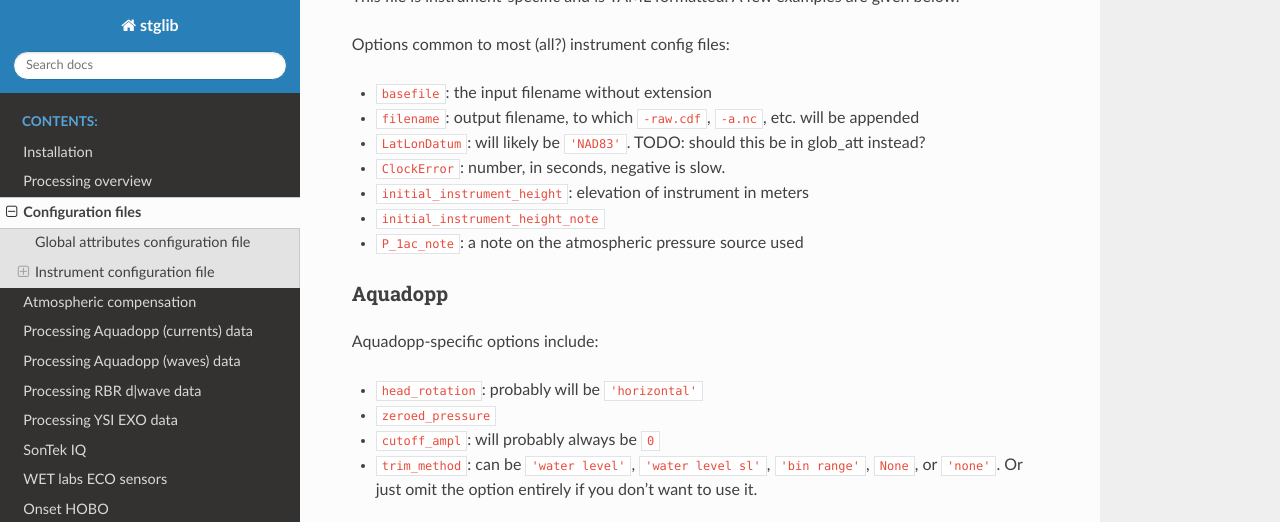
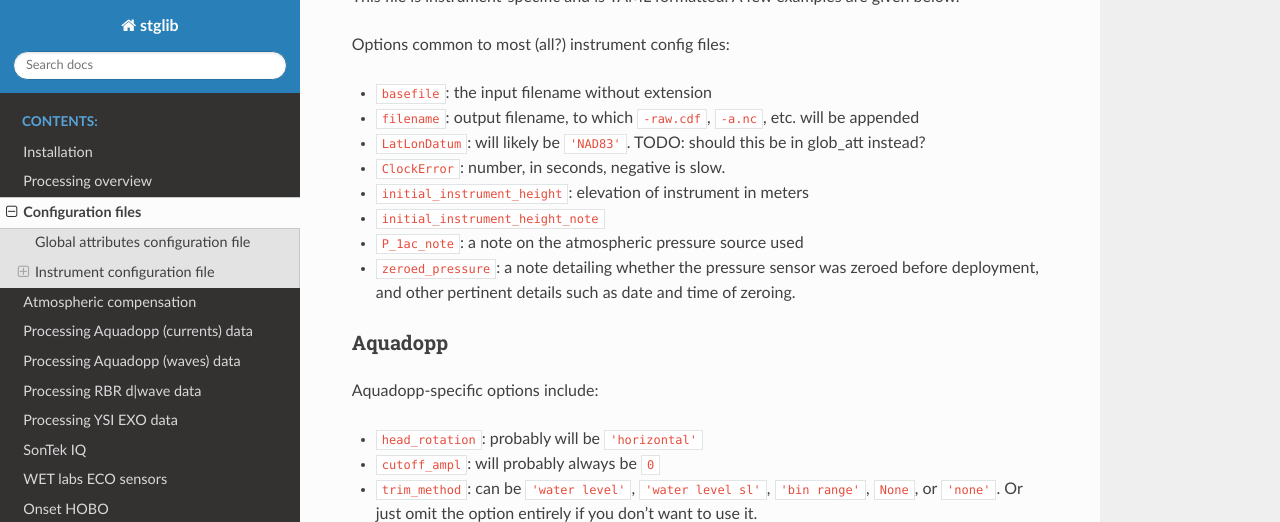
Before and after one commit to USGS-CMG/stglib, a Sphinx documentation site: the page built from doc/config.rst, in a window 1280 px wide and 900 px high, scrolled down 555 px, cut to the strip 0-522 px from the top of the window. Built offline with Sphinx 7.4.7 and the Read the Docs theme 2.0.0, drawn with Linux system fonts in a browser that asks for light colours.

Commit message:
update zeroed_pressure docs

```diff
--- a/doc/config.rst
+++ b/doc/config.rst
@@ -25,6 +25,7 @@ Options common to most (all?) instrument config files:
 - ``initial_instrument_height``: elevation of instrument in meters
 - ``initial_instrument_height_note``
 - ``P_1ac_note``: a note on the atmospheric pressure source used
+- ``zeroed_pressure``: a note detailing whether the pressure sensor was zeroed before deployment, and other pertinent details such as date and time of zeroing.
 
 Aquadopp
 --------
```
Also changed, not shown: other parts of doc/config.rst (+0 -1 lines).
